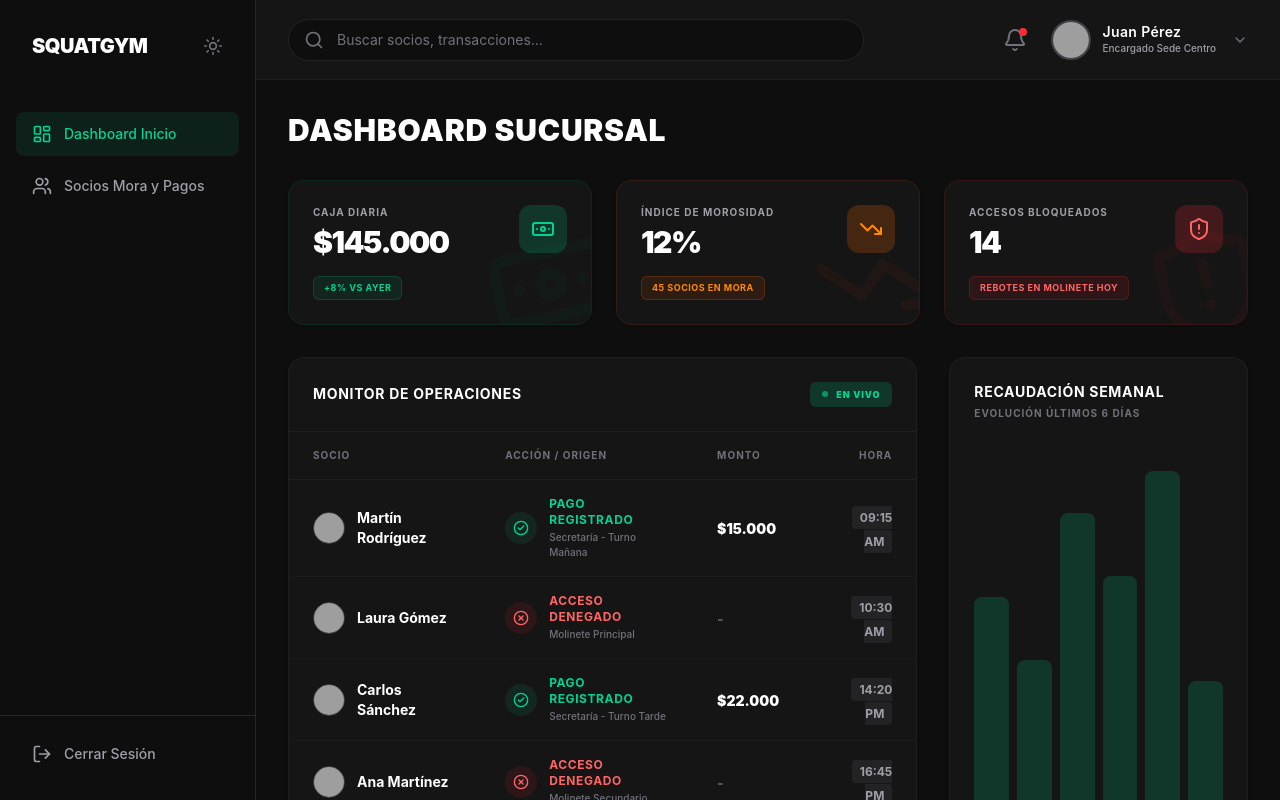
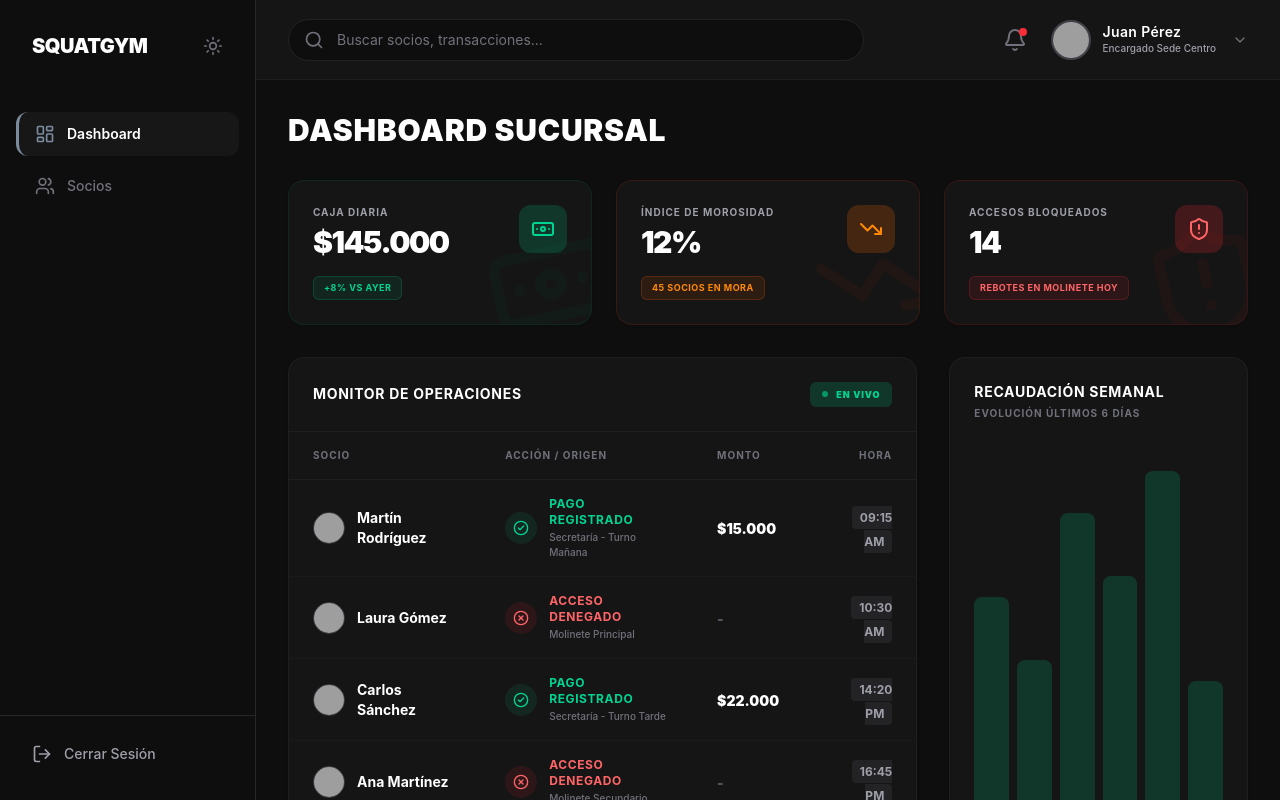
Before and after one commit to LucBere/PageAntigravity, a React (Vite) app: page /encargado in a window 1280 px wide. Built offline with nearby package versions, Linux system fonts and the light colour scheme; grey boxes are pictures that could not be loaded.

Commit message:
feat: refactorizacion visual de sidebar encargado y validaciones flexibles en login

```diff
--- a/src/components/auth/LoginFlow.tsx
+++ b/src/components/auth/LoginFlow.tsx
@@ -25,8 +25,8 @@ export default function LoginFlow() {
 // --- SUB-COMPONENTS ---
 
 function LoginStudent({ setStep }: { setStep: (step: Step) => void }) {
-  const [email, setEmail] = useState('alumno.prueba@squatgym.com');
-  const [password, setPassword] = useState('alumno123');
+  const [email, setEmail] = useState('');
+  const [password, setPassword] = useState('');
   const [emailError, setEmailError] = useState('');
   const [passwordError, setPasswordError] = useState('');
   const [generalError, setGeneralError] = useState('');
@@ -42,11 +42,15 @@ function LoginStudent({ setStep }: { setStep: (step: Step) => void }) {
     let isValid = true;
 
     if (!email) {
-      setEmailError('El email es requerido');
+      setEmailError('El campo es requerido');
       isValid = false;
-    } else if (!/\S+@\S+\.\S+/.test(email)) {
-      setEmailError('Formato de email inválido');
-      isValid = false;
+    } else {
+      const isEmail = /^[^\s@]+@[^\s@]+\.[^\s@]+$/.test(email);
+      const isDni = /^\d{7,9}$/.test(email);
+      if (!isEmail && !isDni) {
+        setEmailError('Ingresa un email válido o tu número de DNI');
+        isValid = false;
+      }
     }
 
     if (!password) {
@@ -158,8 +162,8 @@ function LoginStudent({ setStep }: { setStep: (step: Step) => void }) {
 }
 
 function LoginStaff({ setStep }: { setStep: (step: Step) => void }) {
-  const [email, setEmail] = useState('admin@squatgym.com');
-  const [password, setPassword] = useState('admin123');
+  const [email, setEmail] = useState('');
+  const [password, setPassword] = useState('');
   const [role, setRole] = useState('Secretaria');
   const [emailError, setEmailError] = useState('');
   const [passwordError, setPasswordError] = useState('');
@@ -177,11 +181,15 @@ function LoginStaff({ setStep }: { setStep: (step: Step) => void }) {
     let isValid = true;
 
     if (!email) {
-      setEmailError('El email es requerido');
+      setEmailError('El campo es requerido');
       isValid = false;
-    } else if (!/\S+@\S+\.\S+/.test(email)) {
-      setEmailError('Formato de email inválido');
-      isValid = false;
+    } else {
+      const isEmail = /^[^\s@]+@[^\s@]+\.[^\s@]+$/.test(email);
+      const isDni = /^\d{7,9}$/.test(email);
+      if (!isEmail && !isDni) {
+        setEmailError('Ingresa un email válido o tu número de DNI');
+        isValid = false;
+      }
     }
 
     if (!password) {
--- a/src/components/encargado/SidebarEncargado.tsx
+++ b/src/components/encargado/SidebarEncargado.tsx
@@ -1,4 +1,4 @@
-import { NavLink, useNavigate, Link } from 'react-router-dom';
+import { NavLink, useNavigate } from 'react-router-dom';
 import { LayoutDashboard, Users, LogOut, Sun, Moon } from 'lucide-react';
 import { useTheme } from '../../context/ThemeContext';
 
@@ -13,8 +13,8 @@ export default function SidebarEncargado() {
   };
 
   const navItems = [
-    { name: 'Dashboard Inicio', path: '/encargado', icon: LayoutDashboard, exact: true },
-    { name: 'Socios Mora y Pagos', path: '/encargado/deudores', icon: Users },
+    { name: 'Dashboard', path: '/encargado', icon: LayoutDashboard, exact: true },
+    { name: 'Socios', path: '/encargado/deudores', icon: Users },
   ];
 
   return (
@@ -22,11 +22,11 @@ export default function SidebarEncargado() {
 
       {/* HEADER: Logo Link y Toggle de Tema */}
       <div className="p-8 flex items-start justify-between">
-        <Link to="/encargado" className="cursor-pointer group flex-1">
-          <h1 className="text-xl font-black tracking-tight text-slate-900 dark:text-white mb-1 group-hover:text-emerald-600 dark:group-hover:text-emerald-500 transition-colors">
+        <div className="flex-1">
+          <h1 className="text-xl font-black tracking-tight text-slate-900 dark:text-white mb-1 transition-colors">
             SQUATGYM
           </h1>
-        </Link>
+        </div>
 
         <button
           onClick={toggleTheme}
@@ -47,15 +47,23 @@ export default function SidebarEncargado() {
             to={item.path}
             end={item.exact}
             className={({ isActive }) =>
-              `flex items-center space-x-3 px-4 py-3 rounded-lg font-medium transition-colors ${
+              `flex items-center space-x-3 px-4 py-3 rounded-xl font-medium transition-all duration-200 ${
                 isActive
-                  ? 'bg-emerald-50 text-emerald-700 dark:bg-emerald-500/10 dark:text-emerald-400 font-bold'
-                  : 'text-slate-500 hover:text-slate-800 hover:bg-slate-100 dark:text-zinc-400 dark:hover:text-zinc-200 dark:hover:bg-zinc-800/30'
+                  ? 'bg-slate-200 text-slate-800 font-semibold dark:bg-zinc-800/40 dark:text-white border-l-[3px] border-[#7B8B9E]'
+                  : 'text-slate-500 hover:text-slate-700 hover:bg-slate-50 dark:text-zinc-500 dark:hover:text-zinc-300 dark:hover:bg-zinc-800/20 border-l-[3px] border-transparent'
               }`
             }
           >
-            <item.icon className="w-5 h-5" />
-            <span className="text-sm">{item.name}</span>
+            {({ isActive }) => (
+              <>
+                <item.icon
+                  className={`w-5 h-5 transition-colors ${
+                    isActive ? 'text-[#7B8B9E]' : 'text-slate-500 dark:text-zinc-500'
+                  }`}
+                />
+                <span className="text-sm">{item.name}</span>
+              </>
+            )}
           </NavLink>
         ))}
       </nav>
```
